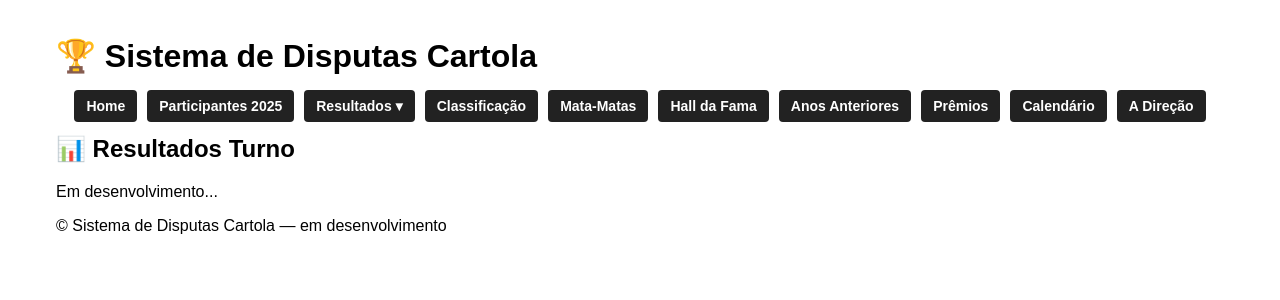
After one commit to pratestiago/flask-postgres-render, a Flask app: page /resultados/turno in a window 1280 px wide. The commit adds this page. Shown: the top 300 px of the page. Run offline with Flask 3, Linux system fonts and the light colour scheme; some libraries are stand-ins or nearby versions.

Commit message:
novas paginasr

```diff
--- a/app.py
+++ b/app.py
@@ -50,6 +50,36 @@ def participantes():
         participantes=participantes
     )
 
+@app.route("/resultados/rodada")
+def resultados_rodada():
+    return render_template("resultados_rodada.html")
+
+
+@app.route("/resultados/mensal")
+def resultados_mensal():
+    return render_template("resultados_mensal.html")
+
+
+@app.route("/resultados/turno")
+def resultados_turno():
+    return render_template("resultados_turno.html")
+
+
+@app.route("/resultados/cartoletas")
+def resultados_cartoletas():
+    return render_template("resultados_cartoletas.html")
+
+
+@app.route("/resultados/maior-pontuador")
+def resultados_maior_pontuador():
+    return render_template("resultados_maior_pontuador.html")
+
+
+@app.route("/resultados/rodada-a-rodada")
+def resultados_rodada_a_rodada():
+    return render_template("resultados_rodada_a_rodada.html")
+
+
 
 if __name__ == "__main__":
     app.run(debug=True)
--- a/static/style.css
+++ b/static/style.css
@@ -117,4 +117,53 @@ body {
     .tabela td {
         padding: 6px;
     }
+
+    .submenu {
+    position: static;
+    display: none;
+    padding: 0;
 }
+
+.dropdown.open .submenu {
+    display: block;
+}
+
+.dropdown > a {
+    cursor: pointer;
+}
+
+}
+
+
+.dropdown {
+    position: relative;
+}
+
+.submenu {
+    display: none;
+    position: absolute;
+    top: 100%;
+    left: 0;
+    background: #222;
+    list-style: none;
+    padding: 8px;
+    margin: 0;
+    border-radius: 6px;
+    min-width: 220px;
+    z-index: 1000;
+}
+
+.submenu li a {
+    display: block;
+    padding: 8px;
+    color: #fff;
+    text-decoration: none;
+}
+
+.submenu li a:hover {
+    background: #444;
+}
+
+.dropdown:hover .submenu {
+    display: block;
+}
--- a/templates/base.html
+++ b/templates/base.html
@@ -15,7 +15,19 @@
     <ul class="menu menu-horizontal">
         <li><a href="/">Home</a></li>
         <li><a href="/participantes">Participantes 2025</a></li>
-        <li><a href="#">Resultados</a></li>
+        <li class="dropdown">
+
+                <a href="#">Resultados ▾</a>
+                <ul class="submenu">
+                    <li><a href="/resultados/rodada">Rodada</a></li>
+                    <li><a href="/resultados/mensal">Mensal</a></li>
+                    <li><a href="/resultados/turno">Turno</a></li>
+                    <li><a href="/resultados/cartoletas">Cartoletas</a></li>
+                    <li><a href="/resultados/maior-pontuador">Maior Pontuador</a></li>
+                    <li><a href="/resultados/rodada-a-rodada">Rodada a Rodada</a></li>
+                </ul>
+                </li>
+
         <li><a href="#">Classificação</a></li>
         <li><a href="#">Mata-Matas</a></li>
         <li><a href="#">Hall da Fama</a></li>
--- /dev/null
+++ b/templates/resultados_turno.html
@@ -0,0 +1,8 @@
+{% extends "base.html" %}
+
+{% block title %}Resultados Turno {% endblock %}
+
+{% block content %}
+<h2>📊 Resultados  Turno </h2>
+<p>Em desenvolvimento...</p>
+{% endblock %}
```
Also changed, not shown: templates/resultados_cartoletas.html (added, +8 -0 lines), templates/resultados_maior_pontuador.html (added, +8 -0 lines), templates/resultados_mensal.html (added, +8 -0 lines), templates/resultados_rodada.html (added, +8 -0 lines), templates/resultados_rodada_a_rodada.html (added, +8 -0 lines).
